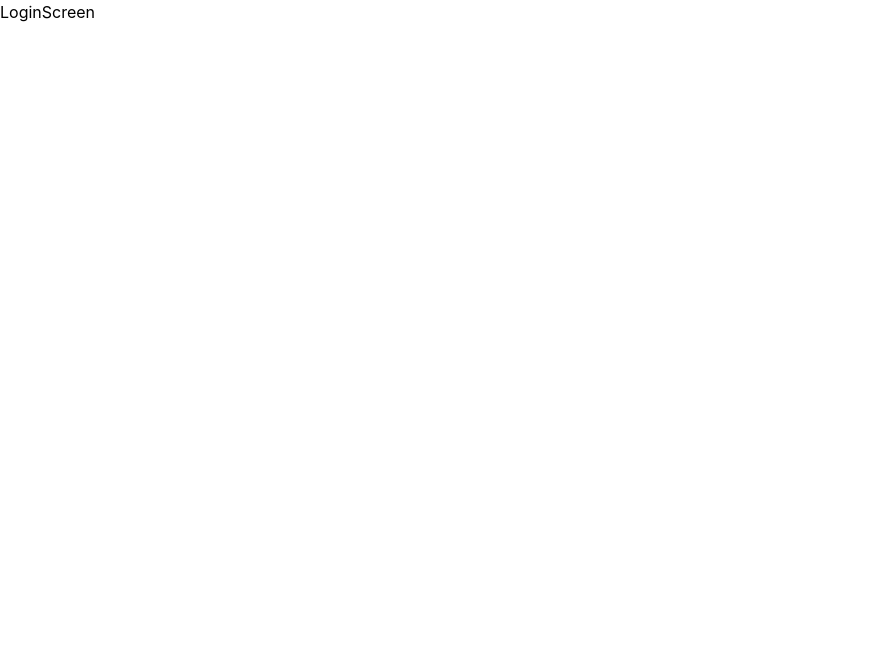
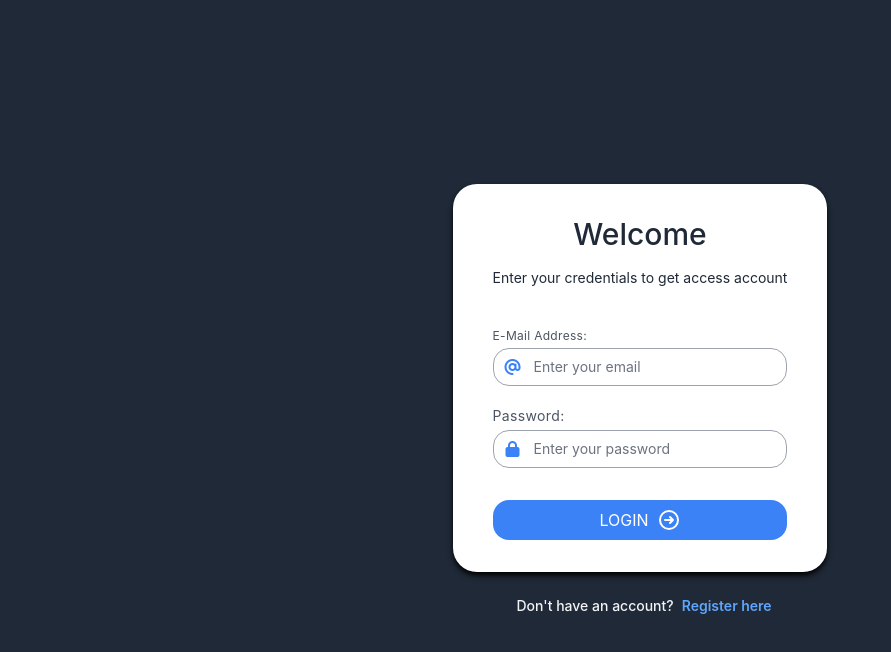
Before and after one commit to zarkovvv/mern-app, a React (Create React App) app in the folder client/: page /login in a window 1280 px wide. Shown: the top 652 px of the page, without its empty margins (0-891 px from the left). Built offline with nearby package versions, Linux system fonts and the light colour scheme.

Commit message:
create login components

```diff
--- /dev/null
+++ b/client/src/components/dialogs/LoginDialog.js
@@ -0,0 +1,91 @@
+import {Link, NavLink} from "react-router-dom";
+
+const LoginDialog = (props) => {
+  return(
+    <div className="h-full flex flex-col items-center justify-center bg-gray-800">
+      <div className="flex flex-col bg-white shadow-md shadow-black px-4 sm:px-6 md:px-8 lg:px-10 py-8 rounded-3xl w-50 max-w-md">
+        <div className="font-medium self-center text-xl sm:text-3xl text-gray-800">
+          Welcome
+        </div>
+        <div className="mt-4 self-center text-xl sm:text-sm text-gray-800">
+          Enter your credentials to get access account
+        </div>
+
+        <div className="mt-10">
+          <form action="#">
+            <div className="flex flex-col mb-5">
+              <label htmlFor="email" className="mb-1 text-xs tracking-wide text-gray-600">E-Mail Address:</label>
+              <div className="relative">
+                <div className="inline-flex items-center justify-center absolute left-0 top-0 h-full w-10 text-gray-400">
+                  <i className="fas fa-at text-blue-500"/>
+                </div>
+
+                <input
+                  id="email"
+                  type="email"
+                  name="email"
+                  className="text-sm placeholder-gray-500 pl-10 pr-4 rounded-2xl border border-gray-400 w-full py-2 focus:outline-none focus:border-blue-400"
+                  placeholder="Enter your email"
+                  required
+                />
+              </div>
+            </div>
+            <div className="flex flex-col mb-6">
+              <label htmlFor="password"
+                     className="mb-1 text-xs sm:text-sm tracking-wide text-gray-600">Password:</label>
+              <div className="relative">
+                <div
+                  className="inline-flex items-center justify-center absolute left-0 top-0 h-full w-10 text-gray-400">
+                  <span>
+                    <i className="fas fa-lock text-blue-500"/>
+                  </span>
+                </div>
+
+                <input
+                  id="password"
+                  type="password"
+                  name="password"
+                  className="text-sm placeholder-gray-500 pl-10 pr-4 rounded-2xl border border-gray-400 w-full py-2 focus:outline-none focus:border-blue-400"
+                  placeholder="Enter your password"
+                  required
+                />
+              </div>
+            </div>
+
+            <div className="flex w-full">
+              <button
+                type="submit"
+                className="flex mt-2 items-center justify-center focus:outline-none text-white text-sm sm:text-base bg-blue-500 hover:bg-blue-600 rounded-2xl py-2 w-full transition duration-150 ease-in">
+                <span className="mr-2 uppercase">LOGIN</span>
+                <span>
+                  <svg
+                    className="h-6 w-6"
+                    fill="none"
+                    strokeLinecap="round"
+                    strokeLinejoin="round"
+                    strokeWidth="2"
+                    viewBox="0 0 24 24"
+                    stroke="currentColor"
+                  >
+                    <path
+                      d="M13 9l3 3m0 0l-3 3m3-3H8m13 0a9 9 0 11-18 0 9 9 0 0118 0z"
+                    />
+                  </svg>
+                </span>
+              </button>
+            </div>
+          </form>
+        </div>
+      </div>
+      <div className="flex justify-center items-center mt-6">
+        <span className="inline-flex items-center text-gray-100 font-medium text-sm text-center">
+          <span className="ml-2">Don't have an account?
+            <Link to="/register" className="text-sm ml-2 text-blue-400 font-semibold hover:text-blue-200">Register here</Link>
+          </span>
+        </span>
+      </div>
+    </div>
+  )
+}
+
+export default LoginDialog;
--- a/client/src/components/screens/LoginScreen.js
+++ b/client/src/components/screens/LoginScreen.js
@@ -1,6 +1,10 @@
+import LoginDialog from "../dialogs/LoginDialog";
+
 const LoginScreen = () => {
   return(
-    <div>LoginScreen</div>
+    <div className="h-screen w-screen">
+      <LoginDialog />
+    </div>
   )
 }
 
```
